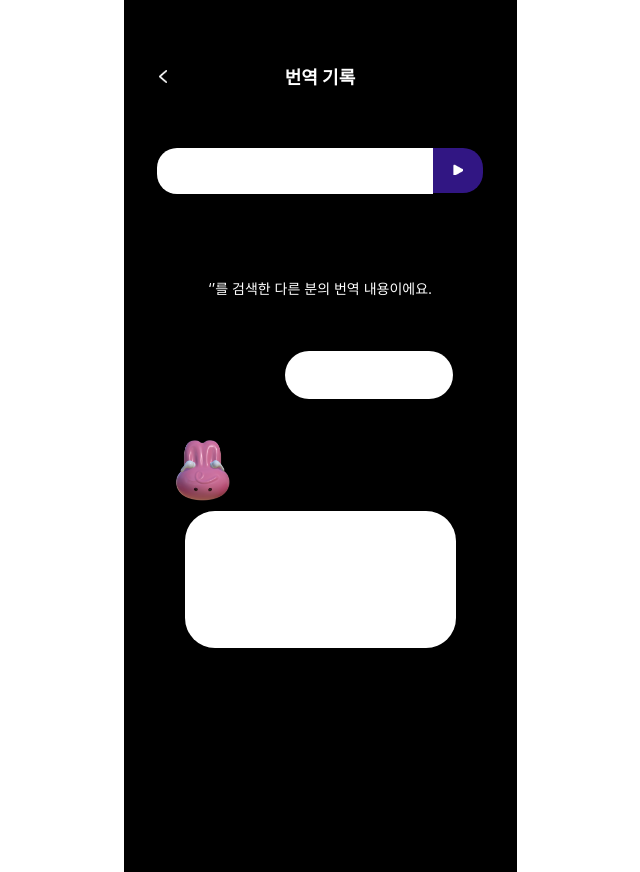
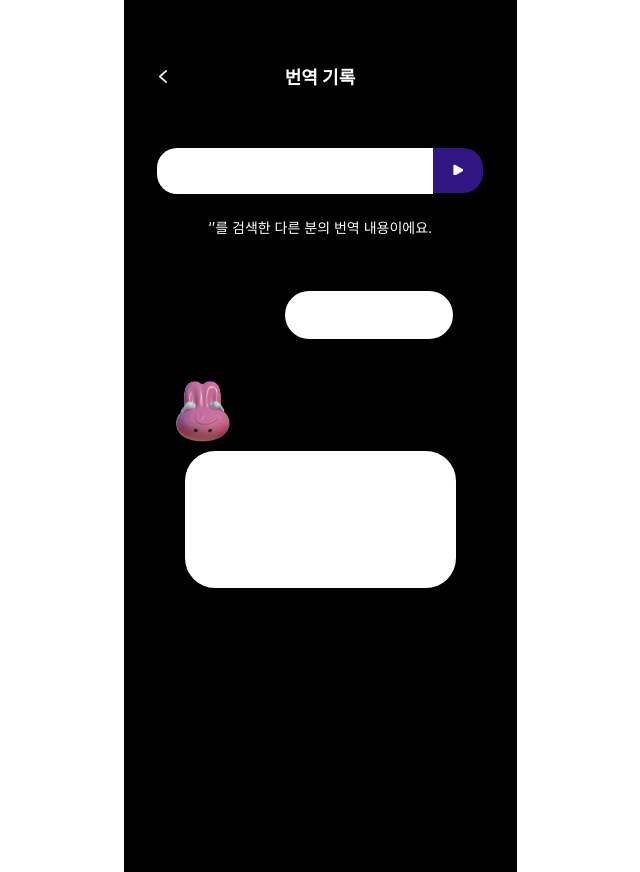
Before and after one commit to JOOMINSE0/CENTERTHON_FE, a React (Create React App) app: page /translationrecord2/1 in a window 1280 px wide. Shown: the whole page, without its empty margins (320-960 px from the left). Built offline with nearby package versions, Linux system fonts and the light colour scheme; no server answers.

Commit message:
fix: 기능 수정

```diff
--- a/src/pages/Board/createboard.js
+++ b/src/pages/Board/createboard.js
@@ -62,6 +62,7 @@ function Createboard() {
 
     const handleConfirm = () => {
         if (mzLang.trim() === '') {
+            alert('모든 필드를 채워주세요');
             return;
         }
 
@@ -84,6 +85,12 @@ function Createboard() {
 
     const handleSubmit = async () => {
         if (!isConfirmed || isDisabled) {
+            alert('모든 필드를 채워주세요');
+            return;
+        }
+
+        if (langDesc.trim() === '' || example.trim() === '') {
+            alert('모든 필드를 채워주세요');
             return;
         }
 
--- a/src/pages/Board/modifyboard.js
+++ b/src/pages/Board/modifyboard.js
@@ -50,6 +50,12 @@ function Modifyboard() {
             description: [langDesc.trim()],
             exsentence: example.split('\n').map(line => line.trim())
         };
+
+
+    if (langDesc.trim() === '' || example.trim() === '') {
+        alert('모든 필드를 채워주세요');
+        return;
+    }
 
         try {
             if (itemId) {
--- a/src/pages/Board/translationrecord1.js
+++ b/src/pages/Board/translationrecord1.js
@@ -69,7 +69,7 @@ function Translationrecord1() {
                 className='backLogo'
                 src='../../../img/backLogo.png'
                 alt='뒤로가기'
-                onClick={() => navigate(-1)}
+                onClick={() => navigate('/')}
             />
             <div className="content-wrapper">
                 <div className="character-section">
--- a/src/pages/Board/translationrecord2.js
+++ b/src/pages/Board/translationrecord2.js
@@ -44,9 +44,11 @@ function Translationrecord2() {
                     <img style={{ height:"11px", width:"10px" }} src='../../../img/tri.png' alt='확인'/>
                 </button>
             </div>
-            <p style={{ color: "#fff", paddingLeft: "30px", paddingRight: "30px",paddingTop:"20px", fontSize:"14px"}}>
+            <p style={{ color: "#fff", paddingLeft: "30px", paddingRight: "30px", fontSize:"14px", marginTop:"-108%", position:"absolute"}}>
                 ‘{questionHist}’를 검색한 다른 분의 번역 내용이에요.
             </p>
+
+            <div className='scroll'>
 
             <div className='question'>
                 <p>{questionHist}</p>
@@ -55,6 +57,9 @@ function Translationrecord2() {
             <div className='answer'>
                 <p>{answerHist}</p>
             </div>
+
+            </div>
+
         </div>
     );
 }
```
